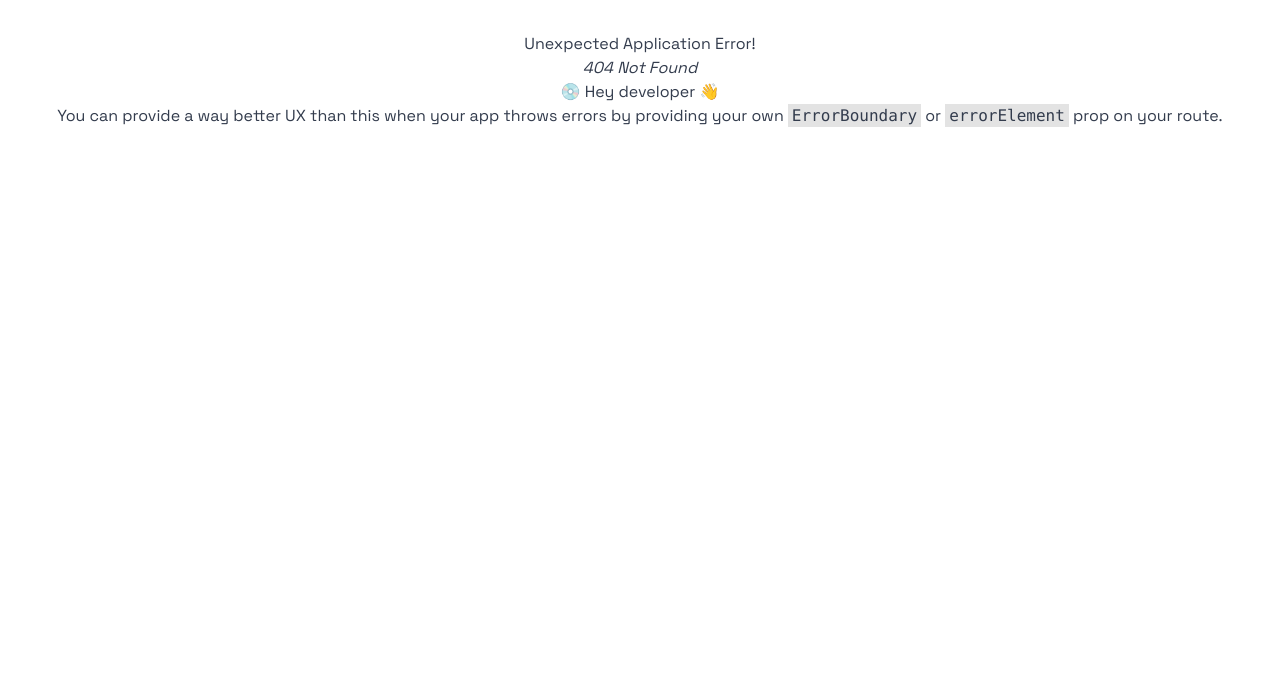
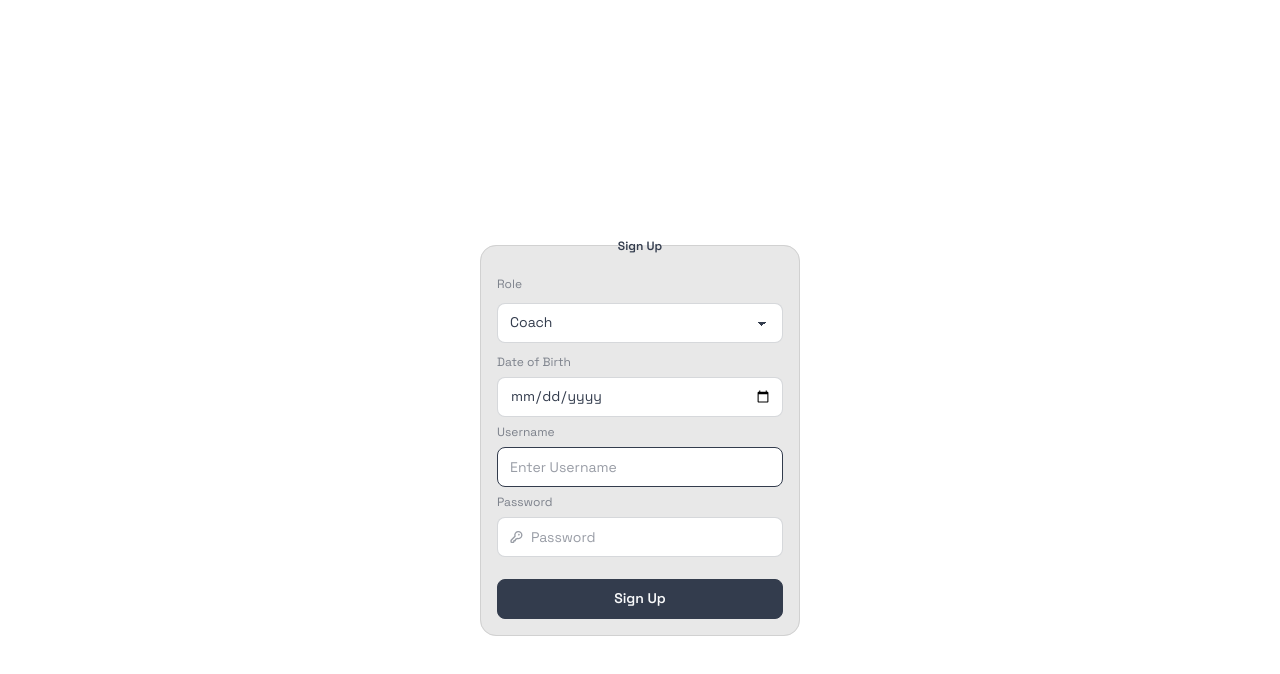
Before and after one commit to dimes130/tournament_frontend, a React (Vite) app: page /signup in a window 1280 px wide. Before the commit this address had no page. Shown: the top 674 px of the page. Built offline with nearby package versions, Linux system fonts and the light colour scheme; what tailwind-plugin-typed would draw is missing.

Commit message:
fixed routing

```diff
--- a/src/components/buttons/Buttons.tsx
+++ b/src/components/buttons/Buttons.tsx
@@ -17,8 +17,13 @@ export function LoginButton(){
 }
 
 export function GetStarted() {
+    const navigate = useNavigate();
+
+    const handleClick = () => {
+        navigate("/signup"); // Change to your route path
+      };
     return (
-        <button id="get-started" className="btn btn-neutral btn-xl">Get Started</button>
+        <button id="get-started" onClick={ handleClick } className="btn btn-neutral btn-xl">Get Started</button>
     );
   }
 
--- a/src/components/inputs/Input.tsx
+++ b/src/components/inputs/Input.tsx
@@ -68,7 +68,7 @@ export function DOB({ name, inputRef }: SignupProps){
 }
 
 
-export function SignUp(){
+export function SignUpForm(){
 
         const usernameRef = useRef<HTMLInputElement | null>(null);
         const passwordRef = useRef<HTMLInputElement | null>(null);
@@ -107,7 +107,7 @@ export function SignUp(){
         <form onSubmit= { handleSubmit }>
 
             <fieldset className="fieldset w-xs bg-base-200 border border-base-300 p-4 rounded-box">
-        <legend className="fieldset-legend">Login</legend>
+        <legend className="fieldset-legend">Sign Up</legend>
 
         {/* Role Input */}
         <label className="fieldset-label">Role</label>
--- a/src/main.tsx
+++ b/src/main.tsx
@@ -2,14 +2,14 @@ import { StrictMode } from 'react'
 import { createRoot } from 'react-dom/client'
 import './index.css'
 import Home from './pages/home/Home.tsx'
-import Login from './pages/login/Login.tsx'
+import SignUp from './pages/signup/SignUp.tsx'
 import { createBrowserRouter,  RouterProvider } from 'react-router'
 
 
 const router = createBrowserRouter([
   {path: "/", element: <Home/>},
   {path: "/home", element: <Home/>},
-  {path: "/login", element: <Login/>}
+  {path: "/signup", element: <SignUp/>}
 ]);
 
 createRoot(document.getElementById('root')!).render(
--- a/src/pages/login/Login.tsx
+++ /dev/null
@@ -1,16 +0,0 @@
-import { SignUp } from "../../components/inputs/Input"; // Assuming SignUp is another component
-
-function Login() {
-  return (
-    <div style={{
-      display: 'flex',
-      justifyContent: 'center',
-      alignItems: 'center',
-      height: '100vh'
-    }}>
-      <SignUp/>
-    </div>
-  );
-}
-
-export default Login;
--- a/src/pages/signup/Signup.tsx
+++ b/src/pages/signup/Signup.tsx
@@ -0,0 +1,16 @@
+import { SignUpForm } from "../../components/inputs/Input"; // Assuming SignUp is another component
+
+function SignUp() {
+  return (
+    <div style={{
+      display: 'flex',
+      justifyContent: 'center',
+      alignItems: 'center',
+      height: '100vh'
+    }}>
+      <SignUpForm/>
+    </div>
+  );
+}
+
+export default SignUp;
```
Also changed, not shown: src/pages/signup/SignUp.css (renamed from src/pages/login/Login.css).
